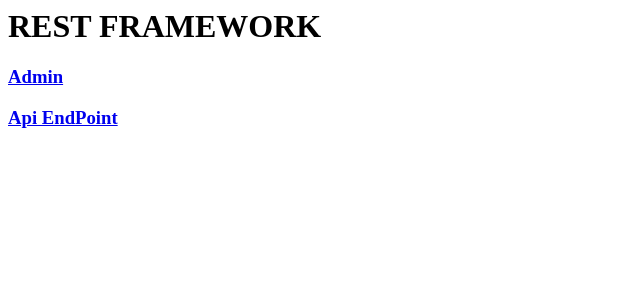
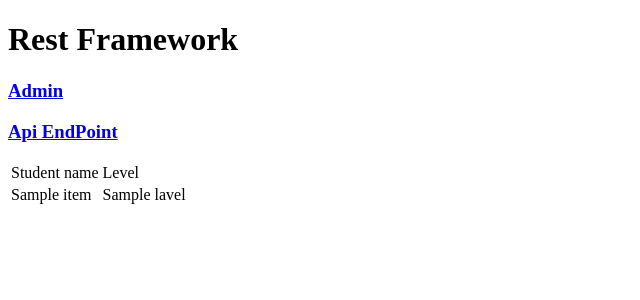
Before and after one commit to charles-okunzo/api-practise, a Django app: page / in a window 1280 px wide. Shown: the top 300 px of the page, without its empty margins (0-640 px from the left). Run offline with Django 3.2, Linux system fonts and the light colour scheme; tables that the repository leaves empty hold one stand-in row (values such as "Sample post"); a database or web service that is not in the repository returns one stand-in record (values such as "Sample title"); data that the repository does not hold is empty.

Commit message:
feature --add data table

```diff
--- /dev/null
+++ b/api_app/request.py
@@ -0,0 +1,6 @@
+import requests
+
+
+def get_data():
+    response  = requests.get('https://rest-api-pract1se.herokuapp.com/api-endpoint').json()
+    return response
--- a/api_app/templates/index.html
+++ b/api_app/templates/index.html
@@ -1,4 +1,33 @@
-<h1>REST FRAMEWORK</h1>
+<!DOCTYPE html>
+<html lang="en">
+<head>
+    <meta charset="UTF-8">
+    <meta http-equiv="X-UA-Compatible" content="IE=edge">
+    <meta name="viewport" content="width=device-width, initial-scale=1.0">
+    <title>REST FRAMEWORK API</title>
+</head>
+<body>
+    <h1>Rest Framework</h1>
+    <h3><a href="/admin">Admin</a></h3>
+    <h3><a href="{% url 'api-endpoint' %}">Api EndPoint</a></h3>
 
-<h3><a href="/admin">Admin</a></h3>
-<h3><a href="{% url 'api-endpoint' %}">Api EndPoint</a></h3>
+
+        <table>
+            <thead>
+                <td>Student name</td>
+                <td>Level</td>
+            </thead>
+            <tbody>
+                {% for item in data %}
+                <tr>
+                    <td>{{item.name}}</td>
+                    <td>{{item.lavel}}</td>
+                </tr>
+                {% endfor %}
+            </tbody>
+        </table>
+
+
+
+</body>
+</html>
--- a/api_app/views.py
+++ b/api_app/views.py
@@ -1,7 +1,12 @@
 from django.shortcuts import render
+from .request import get_data
 
 # Create your views here.
 
 
 def home(request):
-    return render(request, 'index.html')
+    data = get_data()
+    context = {
+        'data': data
+    }
+    return render(request, 'index.html', context)
```
Also changed, not shown: 2 other files.
